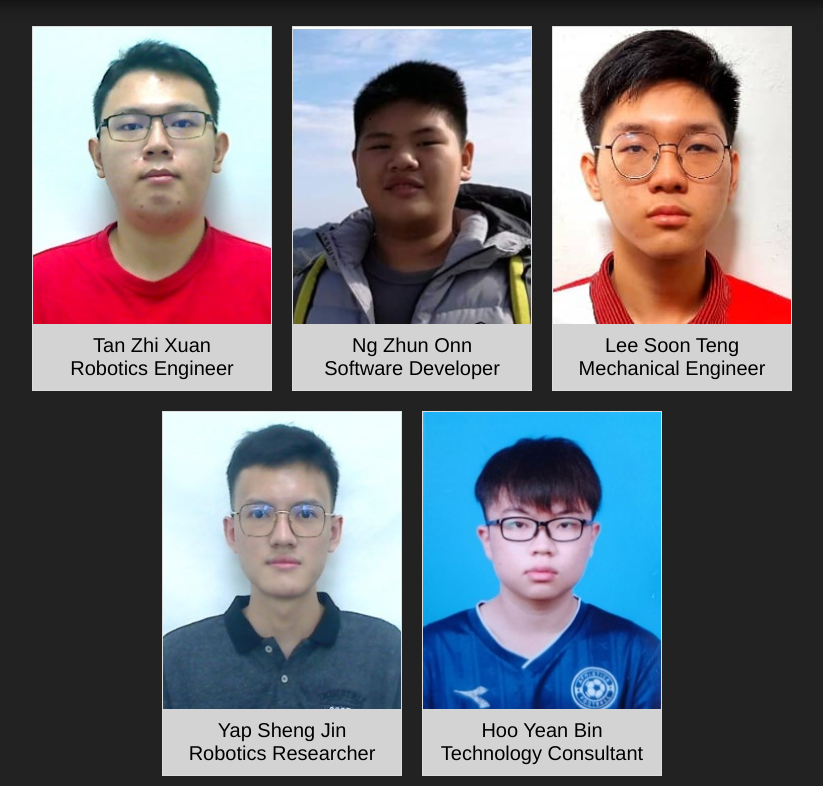
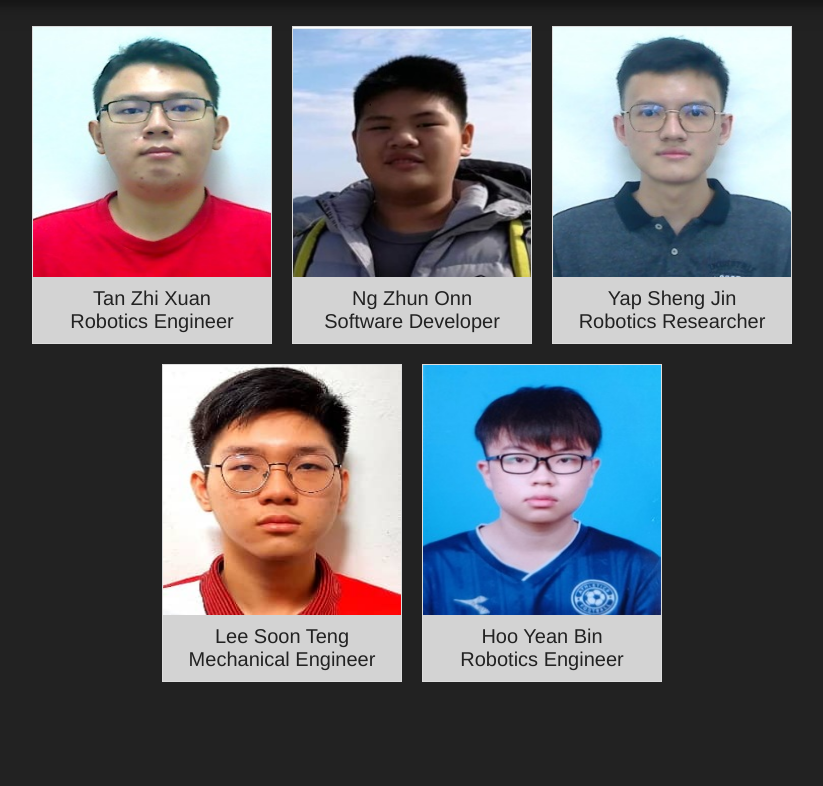
Before and after one commit to zhon12345/Robotics-Club, a PHP site: page /about-us.php in a window 1280 px wide. Shown: the part 80-866 px from the top of the page, without its empty margins (228-1051 px from the left). After the commit the page ends 762 px from the top, so only its background shows below. Run offline with PHP 8.4, Linux system fonts and the light colour scheme.

Commit message:
Improved About Us

```diff
--- a/about-us.php
+++ b/about-us.php
@@ -11,9 +11,9 @@ include('includes/header-user.php');
 		$photos = array(
 			array("path" => "assets/about us/zx.jpg", "text" => "Tan Zhi Xuan</br>Robotics Engineer"),
 			array("path" => "assets/about us/zo.jpg", "text" => "Ng Zhun Onn</br>Software Developer"),
+			array("path" => "assets/about us/sj.jpeg", "text" => "Yap Sheng Jin</br>Robotics Researcher"),
 			array("path" => "assets/about us/st.jpeg", "text" => "Lee Soon Teng</br>Mechanical Engineer"),
-			array("path" => "assets/about us/sj.jpeg", "text" => "Yap Sheng Jin</br>Robotics Researcher"),
-			array("path" => "assets/about us/yb.jpg", "text" => "Hoo Yean Bin</br>Technology Consultant"),
+			array("path" => "assets/about us/yb.jpg", "text" => "Hoo Yean Bin</br>Robotics Engineer"),
 		);
 		foreach ($photos as $photo) { ?>
 			<div class="grid-item">
--- a/css/about.css
+++ b/css/about.css
@@ -6,41 +6,25 @@
 	display: flex;
 	flex-wrap: wrap;
 	justify-content: center;
-	position: relative;
 	width: 75%;
-	height: 75%;
-	text-align: center;
 	margin: auto;
 }
 
 .grid-item {
-	position: relative;
 	width: 25%;
 	margin: 10px;
 	border: 1px solid #ddd;
 	text-align: center;
-	overflow: hidden;
 }
 
 .grid-item img {
 	width: 100%;
-	height: auto;
-	display: block;
+	height: 250px;
 }
 
-.grid-item .text-container {
-	bottom: 0;
-	left: 0;
-	right: 0;
+.text-container {
+	color: var(--lead-black);
 	background-color: rgba(255, 255, 255, 0.8);
 	padding: 10px;
 	font-size: 20px;
 }
-
-.centered-text {
-	position: absolute;
-	top: 50%;
-	left: 50%;
-	transform: translate(-50%, -50%);
-	color: white;
-}
--- a/css/index.css
+++ b/css/index.css
@@ -1,5 +1,6 @@
 .hero-section {
 	padding-top: 5rem !important;
+	padding-bottom: 0 !important;
 }
 
 .hero-container {
@@ -29,7 +30,3 @@
 .text-box p {
 	font-size: 20px;
 }
-
-.future h1 {
-    color: white;
-}
--- a/index.php
+++ b/index.php
@@ -12,10 +12,6 @@ include('includes/header-user.php');
 			<p>Explore the world of robotics with us and unleash your creativity!</p>
 		</div>
 	</div>
-	<div class="future">
-		<h1>Our club always priotize passion, creativity and innovation. Join our club today, you will be amazed.</h1>
-		<p></p>
-	</div>
 </section>
 </body>
 
```
